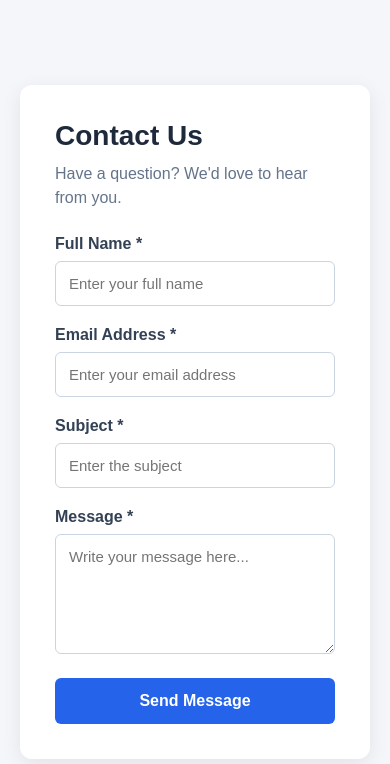
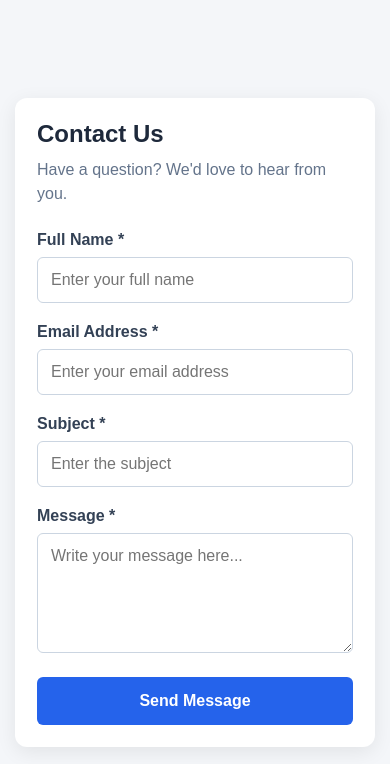
Before and after one commit to mercykimutaicom-spec/contact-form, a plain HTML site: page index.html in a window 390 px wide. Drawn offline with Linux system fonts and the light colour scheme.

Commit message:
Add responsive mobile and tablet styling

```diff
--- a/style.css
+++ b/style.css
@@ -102,3 +102,38 @@ button {
 button:hover {
     background-color: #1d4ed8;
 }
+
+/* 11. Responsive design */
+
+/* Tablets and smaller screens */
+@media (max-width: 768px) {
+    .contact-container {
+        max-width: 100%;
+        padding: 25px;
+    }
+}
+
+/* Mobile phones */
+@media (max-width: 480px) {
+    body {
+        padding: 15px;
+    }
+
+    .contact-container {
+        padding: 22px;
+    }
+
+    .contact-container h1 {
+        font-size: 24px;
+    }
+
+    .form-group input,
+    .form-group textarea {
+        font-size: 16px;
+    }
+
+    button {
+        width: 100%;
+        padding: 15px;
+    }
+}
```
